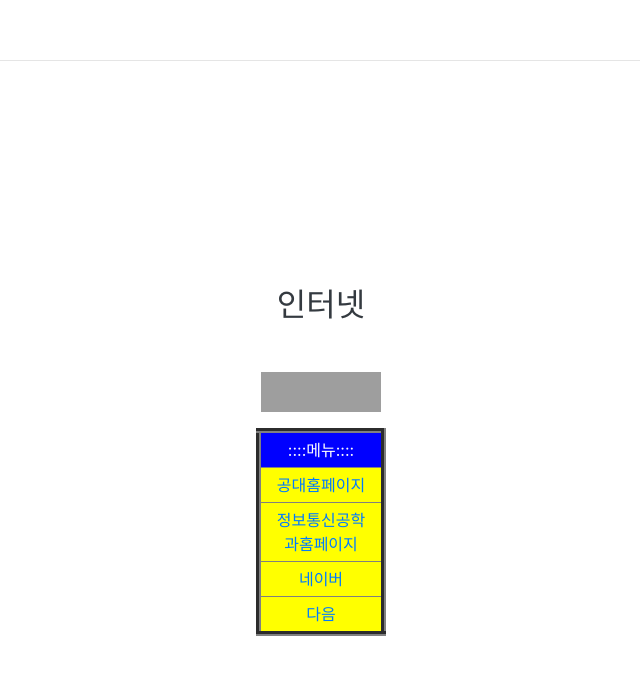
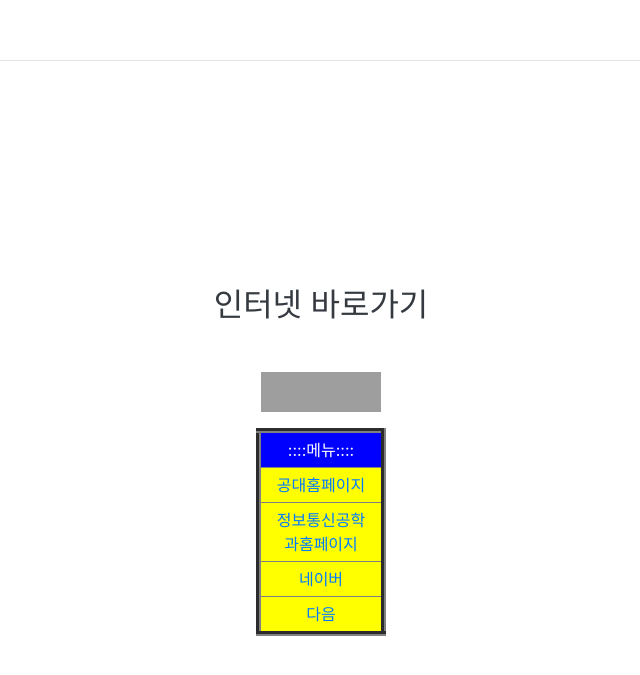
Before and after one commit to seojaehoon2563/seojaehoon2563.github.io, a website with bundled scripts: page index.html in a window 1280 px wide. Shown: the part 4117-4792 px from the top of the page, without its empty margins (455-1095 px from the left). Built offline with nearby package versions, Linux system fonts and the light colour scheme; grey boxes are pictures that could not be loaded; a web font is replaced by a local one.

Commit message:
Update index.html

```diff
--- a/index.html
+++ b/index.html
@@ -194,7 +194,7 @@
 
     <section class="resume-section p-3 p-lg-5 d-flex align-items-center" id="awards">
       <div class="w-100" align=center>
-         <h2 class="mb-5">인터넷 </h2>
+         <h2 class="mb-5">인터넷 바로가기</h2>
         <img src="https://ifh.cc/g/TC1X5v.png" width=120 height=40><p>
 <table border=5 width=130 cellspaceing=5>
 
```
